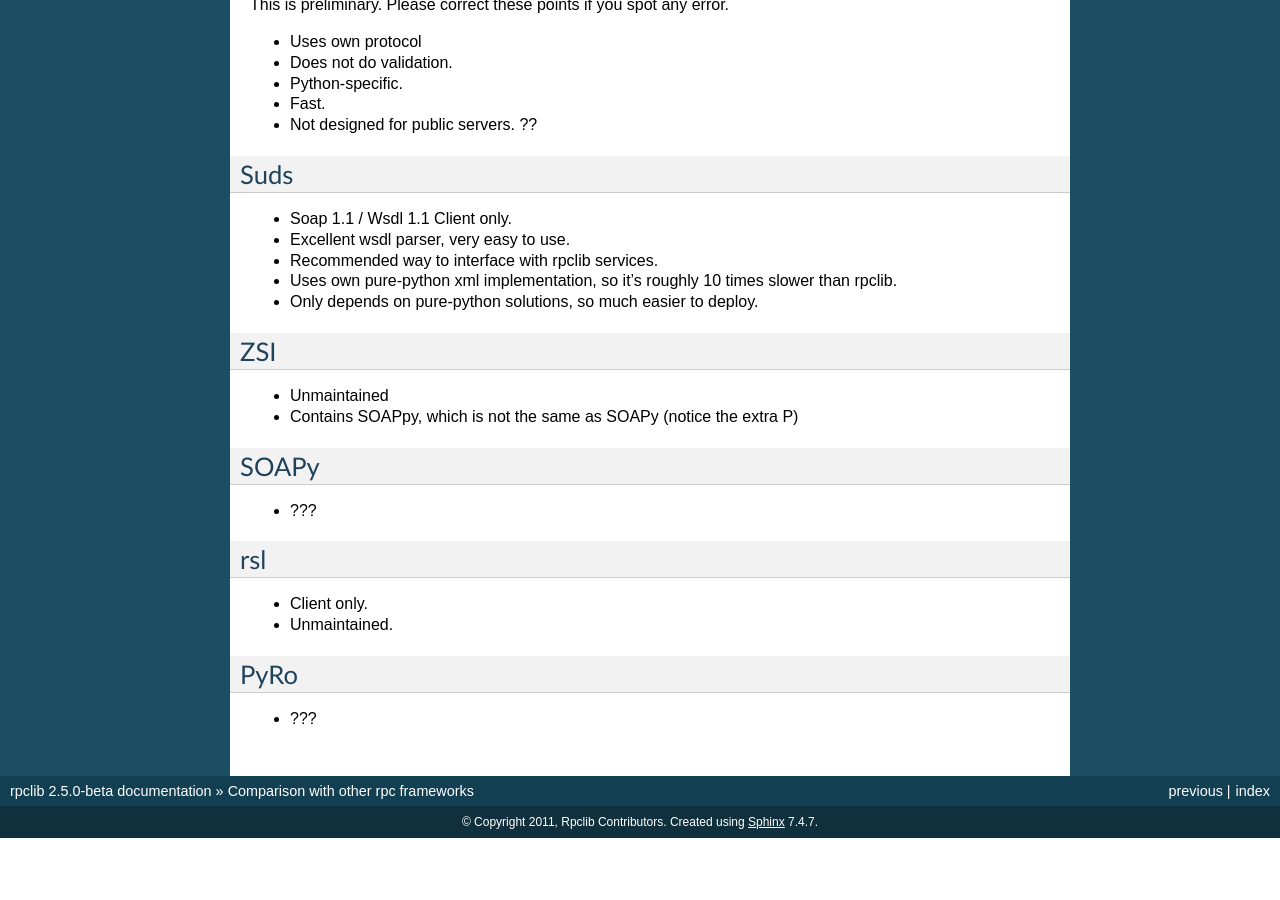
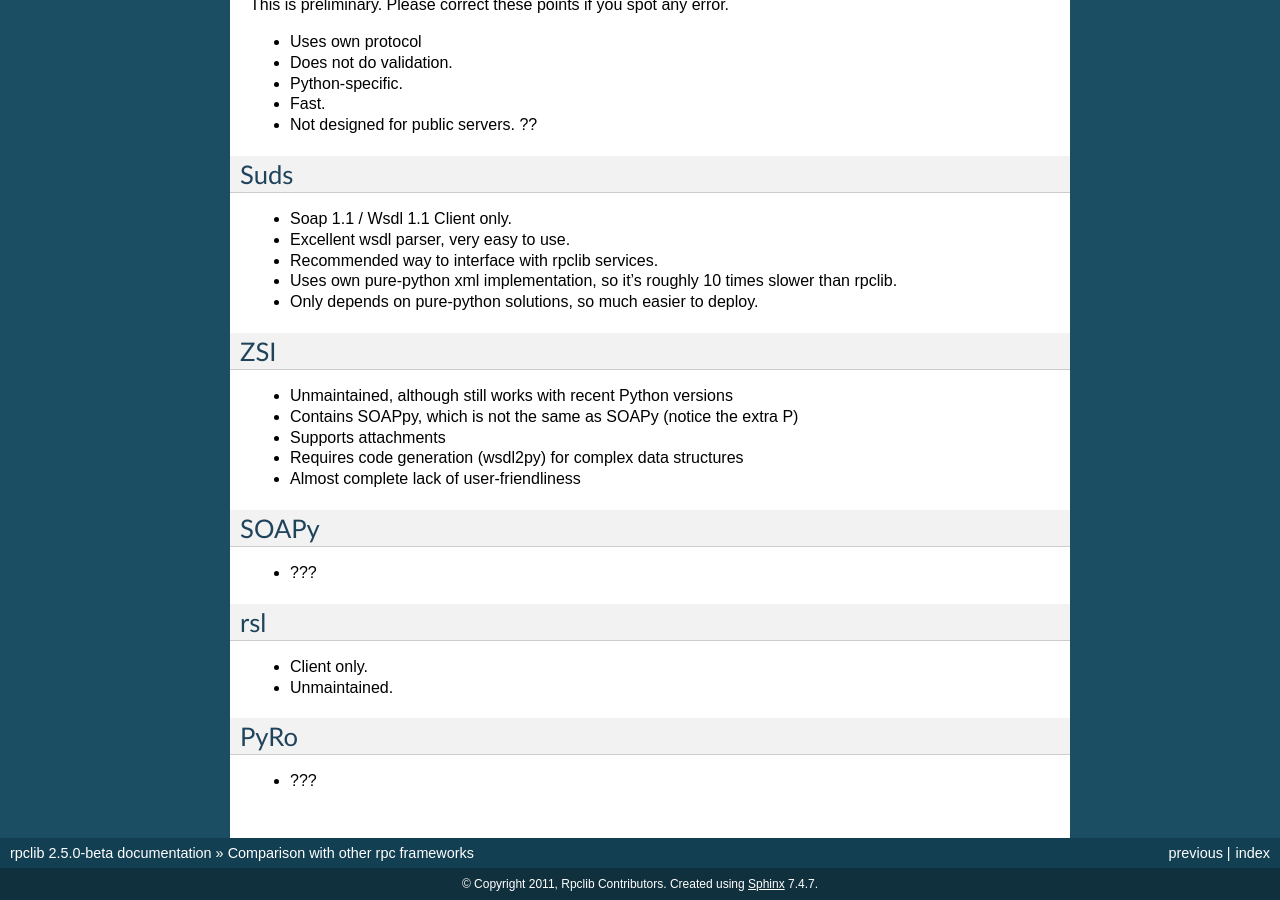
Before and after one commit to arskom/spyne, a Sphinx documentation site: the page built from doc/source/comparison.rst, in a window 1280 px wide and 900 px high, scrolled down 1415 px. Built offline with Sphinx 7.4.7, drawn with Linux system fonts in a browser that asks for light colours; before the commit the page ends 2253 px from its top, so only the background shows below that.

Commit message:
doc/comparison: added details about ZSI

```diff
--- a/doc/source/comparison.rst
+++ b/doc/source/comparison.rst
@@ -97,8 +97,11 @@
 ZSI
 ---
 
-* Unmaintained
+* Unmaintained, although still works with recent Python versions
 * Contains SOAPpy, which is not the same as SOAPy (notice the extra P)
+* Supports attachments
+* Requires code generation (wsdl2py) for complex data structures
+* Almost complete lack of user-friendliness
 
 SOAPy
 ------
```
